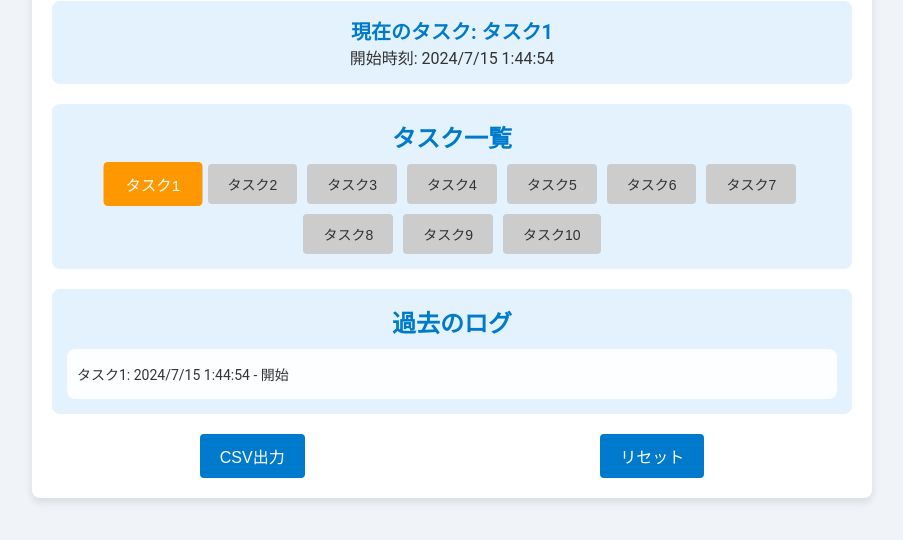
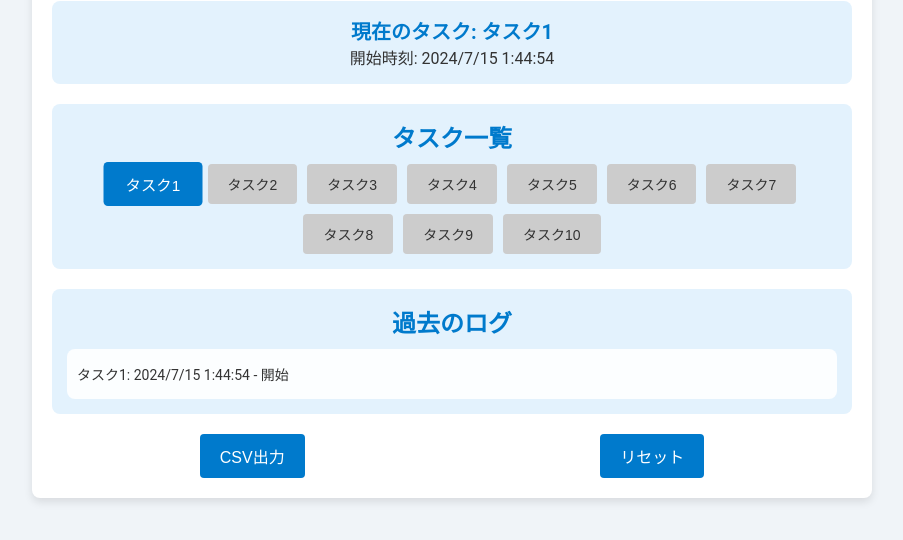
Before and after one commit to chiinv/task-tracker-app, a plain HTML site: page index.html in a window 1280 px wide. Both pictures are taken after a click on the button "タスク1". Shown: the part 194-734 px from the top of the page, without its empty margins (188-1091 px from the left). Drawn offline with Linux system fonts and the light colour scheme.

Commit message:
Update styles.css

```diff
--- a/styles.css
+++ b/styles.css
@@ -74,7 +74,7 @@ h2 {
 }
 
 #tasks button.active {
-    background-color: #ff9800; /* 押されているボタンの色を変更 */
+    background-color: #007acc; /* 押されているボタンの色を変更 */
     transform: scale(1.1); /* 押されているボタンを少し大きくする */
     color: #fff; /* 押されているボタンのテキスト色を変更 */
 }
```
